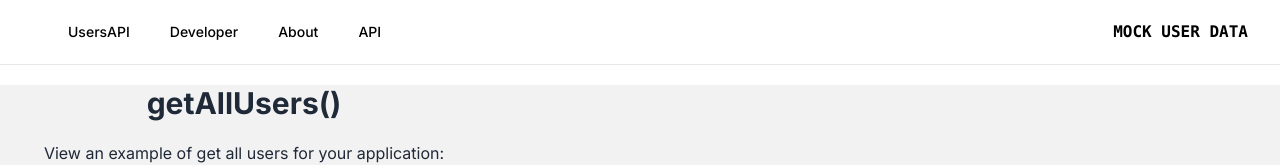
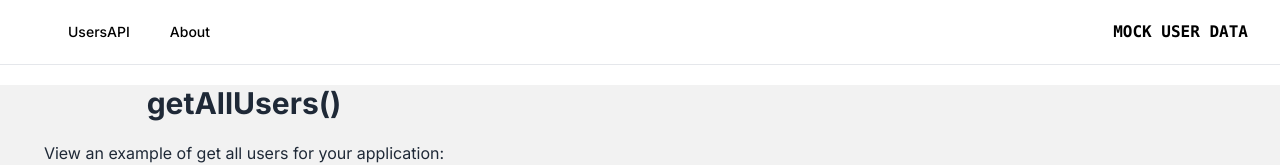
Before and after one commit to mig-gonz/usersAPIFrontend, a Next.js app: page / in a window 1280 px wide. Shown: the top 165 px of the page. Built offline with nearby package versions, Linux system fonts and the light colour scheme.

Commit message:
eddited navbar content, styled and added a home button to users/[userId] userPage.

```diff
--- a/app/components/Navbar.tsx
+++ b/app/components/Navbar.tsx
@@ -5,9 +5,9 @@ import { Bars3Icon, BellIcon, XMarkIcon } from "@heroicons/react/24/outline";
 
 const navigation = [
   { name: "UsersAPI", href: "/", current: false },
-  { name: "Developer", href: "#", current: false },
+  // { name: "Developer", href: "#", current: false },
   { name: "About", href: "#", current: false },
-  { name: "API", href: "#", current: false },
+  // { name: "API", href: "#", current: false },
 ];
 
 function classNames(...classes: string[]) {
--- a/app/users/[userId]/page.tsx
+++ b/app/users/[userId]/page.tsx
@@ -1,4 +1,5 @@
 import getUser from "@/lib/getUser";
+import Link from "next/link";
 
 type Params = {
   params: {
@@ -12,30 +13,30 @@ export default async function UserPage({ params: { userId } }: Params) {
   const user = await userData;
 
   const features = [
-    { name: "Name", description: `${user.name}` },
+    { name: "Name:", description: `${user.name}` },
     {
-      name: "user name",
+      name: "user name:",
       description: `${user.username}`,
     },
-    { name: "Email", description: `${user.email}` },
+    { name: "Email:", description: `${user.email}` },
     {
-      name: "Phone",
+      name: "Phone:",
       description: `${user.phone}`,
     },
-    { name: "Website", description: `${user.website}` },
+    { name: "Website:", description: `${user.website}` },
     {
-      name: "Company name",
+      name: "Company name:",
       description: `${user.company_name}`,
     },
   ];
 
-  console.log("hello");
+  // console.log("hello");
   return (
     <div className="bg-white">
       <div className="md:w-[500px] mx-auto max-w-2xl  items-center gap-x-8 gap-y-16 px-4 py-24 sm:px-6 sm:py-32 lg:max-w-7xl lg:grid-cols-2 lg:px-8">
         <div>
           <h2 className="text-3xl font-bold tracking-tight text-gray-900 sm:text-4xl">
-            Specific User Data
+            Specific User
           </h2>
           <p className="mt-4 text-gray-500">
             This page displays detailed information about a specific user with
@@ -54,6 +55,11 @@ export default async function UserPage({ params: { userId } }: Params) {
             ))}
           </dl>
         </div>
+        <div className="mt-8">
+          <Link href={"/"} className="btn btn-accent btn-wide w-full">
+            Home
+          </Link>
+        </div>
       </div>
     </div>
   );
```
